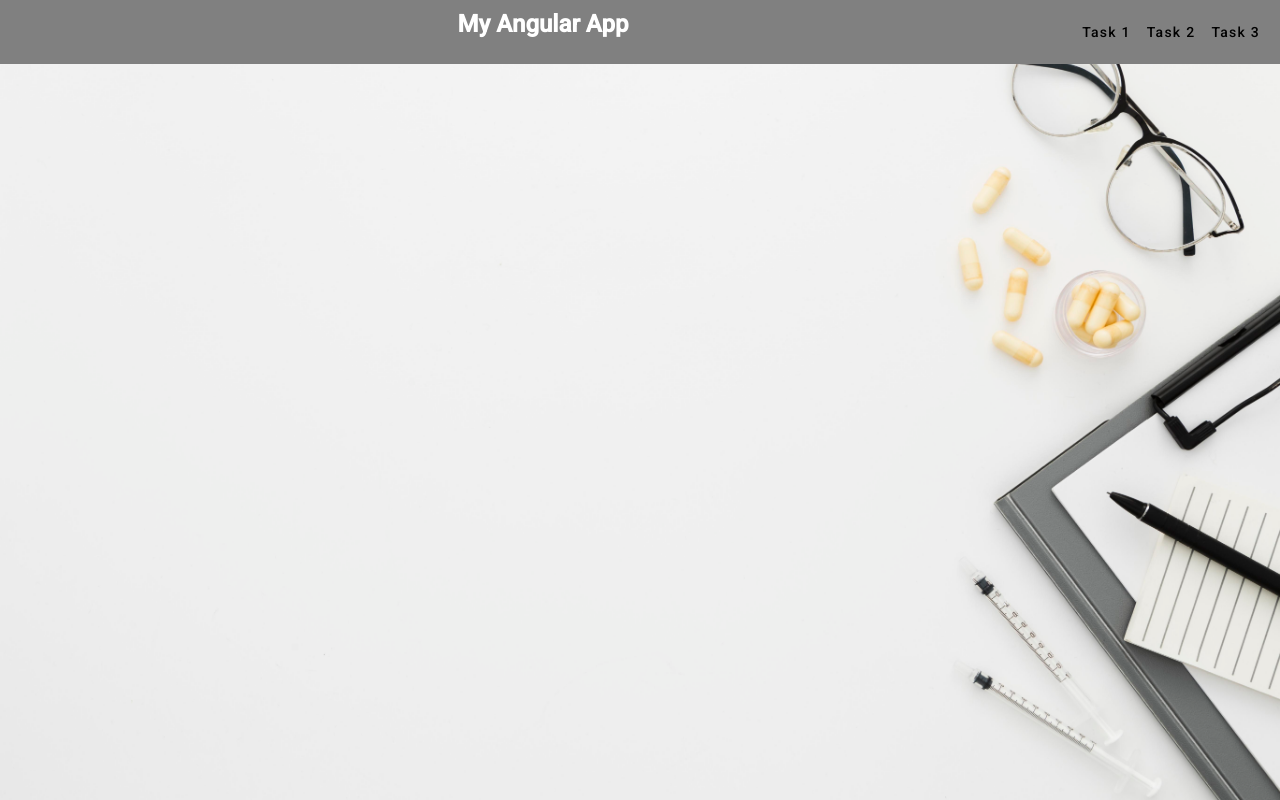
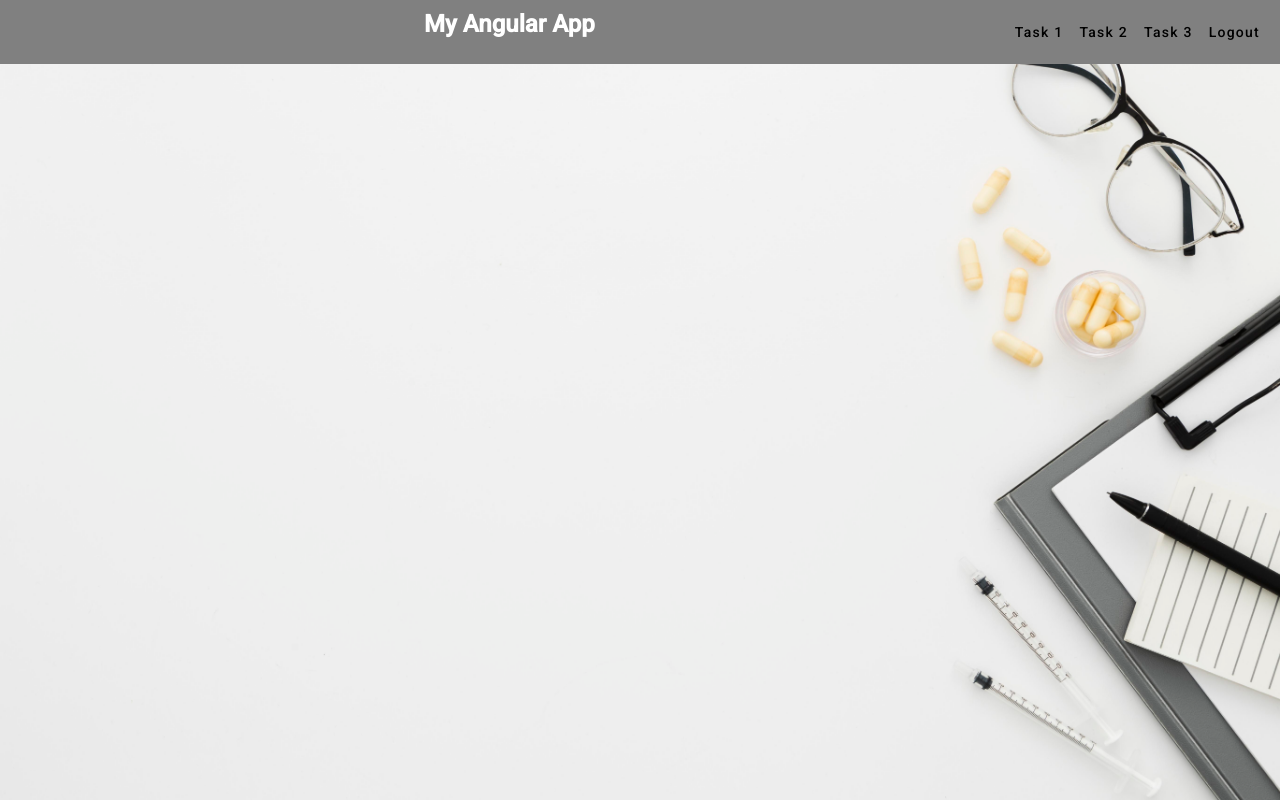
Before and after one commit to KunalBaghele/AngularAssignments, an Angular app: page /home in a window 1280 px wide. Built offline with nearby package versions, Linux system fonts and the light colour scheme.

Commit message:
added logout button

```diff
--- a/src/app/login/login.component.ts
+++ b/src/app/login/login.component.ts
@@ -17,7 +17,7 @@ export class LoginComponent {
 
       // Set authentication status (you may use a service for authentication)
       // Navigate to the Home component
-      this.router.navigate(['/home']);
+      this.router.navigate(['/home/about']);
     } else {
       alert('Invalid email or password');
     }
--- a/src/app/navbar/navbar.component.html
+++ b/src/app/navbar/navbar.component.html
@@ -6,5 +6,7 @@
     <button mat-button routerLink="/home/chat">Task 2</button>
 
     <button mat-button routerLink="/home/game" >Task 3</button>
+
+    <button mat-button routerLink="" >Logout</button>
   </div>
 </nav>
```
